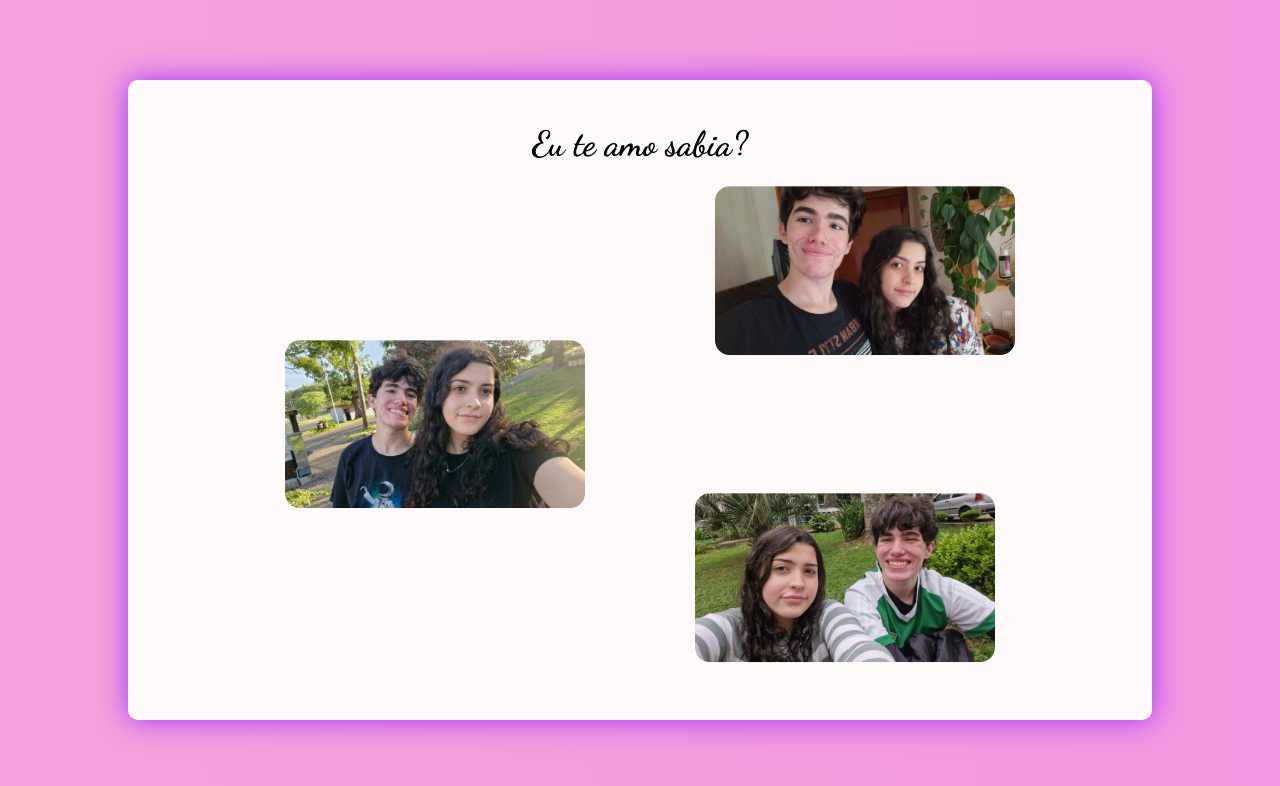
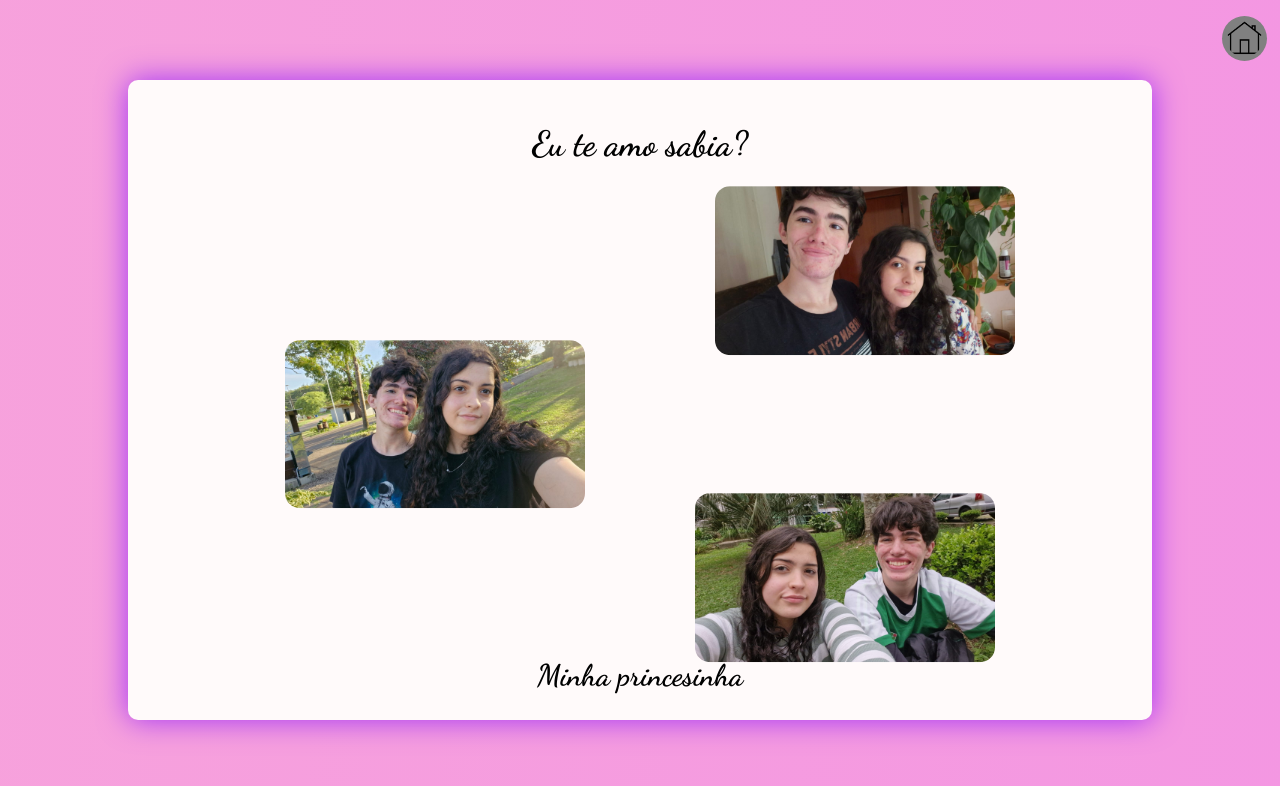
Before and after one commit to Aerther/ValentineDays, a plain HTML site: page pages/happy.html in a window 1280 px wide. Drawn offline with Linux system fonts and the light colour scheme.

Commit message:
little more

```diff
--- a/pages/happy.html
+++ b/pages/happy.html
@@ -13,16 +13,22 @@
         <h2>Eu te amo sabia?</h2>
 
         <figure class="us-1">
-            <img src="./../src/images/us1.jpg" alt="Nós dois 1">
+            <img src="./../src/images/us1.jpg" alt="Us 1">
         </figure>
 
         <figure class="us-2">
-            <img src="./../src/images/us2.jpg" alt="Nós dois 2">
+            <img src="./../src/images/us2.jpg" alt="Us 2">
         </figure>
 
         <figure class="us-3">
-            <img src="./../src/images/us3.jpg" alt="Nós dois 2">
+            <img src="./../src/images/us3.jpg" alt="Us 3">
         </figure>
+
+        <h2 class="bottom-h2">Minha princesinha</h2>
+    </div>
+
+    <div id="home">
+        <img src="./../src/images/home.png" alt="Home" onclick="location.replace('./../index.html')">
     </div>
 </body>
 </html>
--- a/src/styles/happy.css
+++ b/src/styles/happy.css
@@ -84,6 +84,31 @@ img {
   border-radius: 15px;
 }
 
+#home {
+    position: absolute;
+    background-color: grey;
+
+    top: 2%;
+    right: 1%;
+
+    width: 45px;
+    border-radius: 50%;
+
+    padding: 5px;
+    z-index: 1;
+}
+
+#home > img {
+    width: 100%;
+    display: block;
+}
+
+.bottom-h2 {
+  top: 93%;
+
+  font-size: 30px;
+}
+
 @keyframes gradientMove {
   0% {
     background-position: 0% 50%;
```
Also changed, not shown: src/images/home.png (added).
